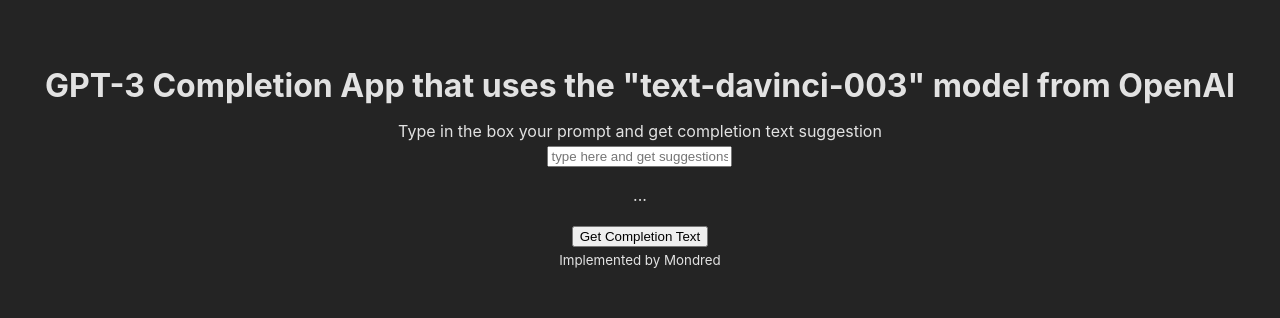
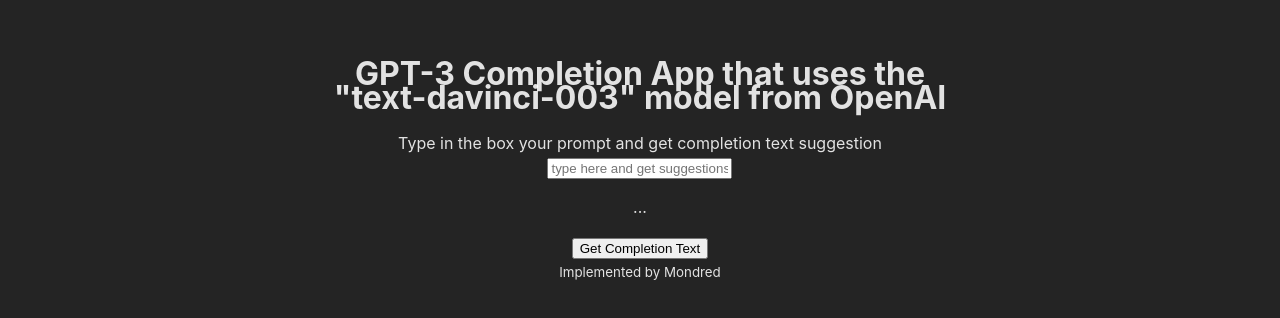
Before and after one commit to triadonoss/GPT-3-Completion-Assignment, a React (Vite) app: page / in a window 1280 px wide. Shown: the part 238-556 px from the top of the page. Built offline with nearby package versions, Linux system fonts and the light colour scheme.

Commit message:
1 file modified

```diff
--- a/src/App.jsx
+++ b/src/App.jsx
@@ -37,11 +37,11 @@
     setSuggestion(res[0]?.text);
   };
 
-
   return (
     <div className="App">
       <h1>
-        GPT-3 Completion App that uses the "text-davinci-003" model from OpenAI
+        <span>GPT-3 Completion App that uses the</span> <br />{' '}
+        <span>"text-davinci-003" model from OpenAI</span>
       </h1>
       <form onSubmit={(e) => e.preventDefault()}>
         <label htmlFor="input-completion">
```
